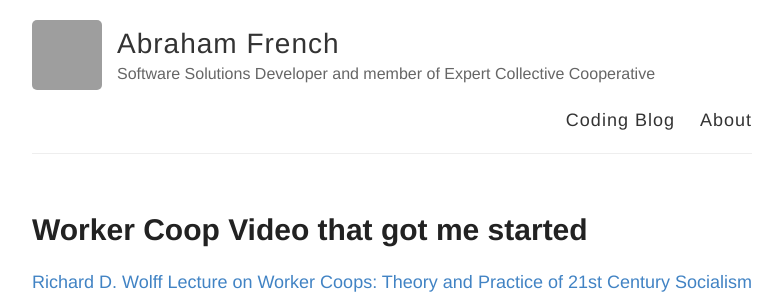
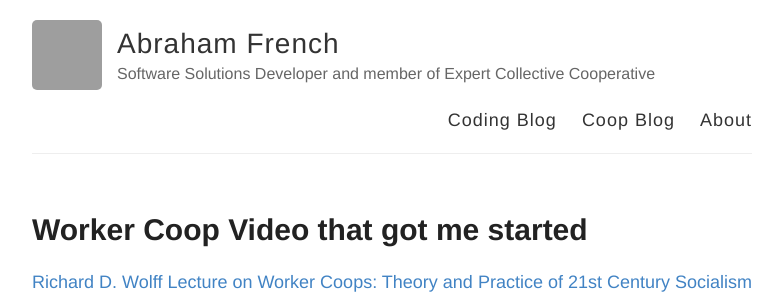
Before and after one commit to AbrahamFr/abrahamfr.github.io, a Jekyll site: the page built from coops.html, in a window 1280 px wide, cut to the strip 0-303 px from the top of the page. Shown: the whole strip, without its empty margins (248-1031 px from the left). Built offline with Jekyll 4.4.1, drawn with Linux system fonts in a browser that asks for light colours; grey boxes are pictures that could not be loaded.

Commit message:
Add in Coop Blog link

```diff
--- a/_layouts/default.html
+++ b/_layouts/default.html
@@ -28,6 +28,7 @@
 
           <nav>
             <a href="{{ site.baseurl }}/coding">Coding Blog</a>
+            <a href="{{ site.baseurl }}/coop">Coop Blog</a>
             <a href="{{ site.baseurl }}/about">About</a>
           </nav>
         </header>
```
